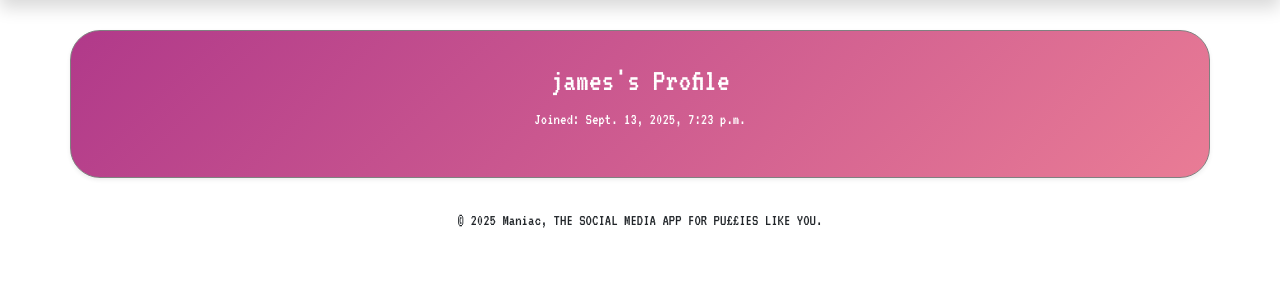
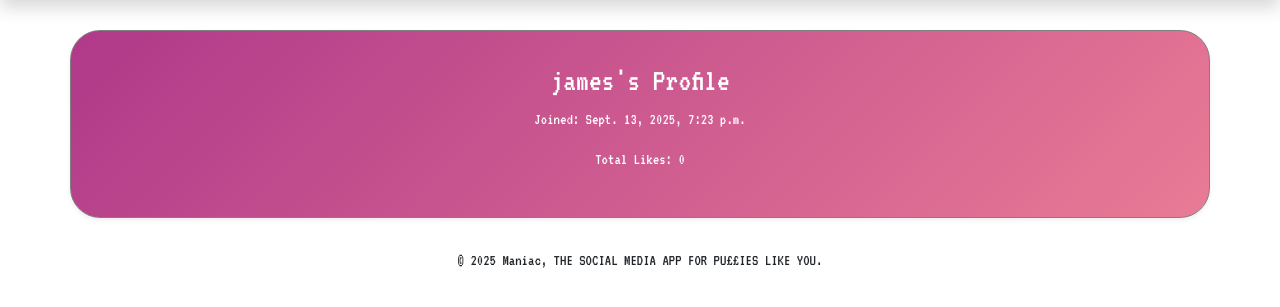
Before and after one commit to darkcom109/Maniac, a Django app: a page that uses maniac/core/templates/core/profile.html in a window 1280 px wide. Shown: the part 62-369 px from the top of the page. Run offline with Django 5.2, Linux system fonts and the light colour scheme; a user stored in the database is signed in; data comes from the database, SQL or seed files in the repository.

Commit message:
Each profile now has a total likes calculated using SQL

```diff
--- a/maniac/core/templates/core/profile.html
+++ b/maniac/core/templates/core/profile.html
@@ -4,5 +4,6 @@
     <div class="font-for-text text-center container container-feed-styling shadow-sm text-white">
         <h2>{{ profile_user.username }}'s Profile</h2>
         <p>Joined: {{ profile_user.date_joined }}</p>
+        <p>Total Likes: {{ total_likes }}</p>
     </div>
 {% endblock %}
--- a/maniac/core/templates/core/view_users.html
+++ b/maniac/core/templates/core/view_users.html
@@ -1,7 +1,7 @@
 {% extends 'core/base.html' %}
 {% block content %}
     <div class="container-feed-styling text-center text-black font-for-text d-flex flex-column gap-3">
-        <h1 class="font-for-brand text-white" style="font-size: 30px">USERS</h1>
+        <h1 class="font-for-brand text-white mb-3" style="font-size: 30px">USERS</h1>
         {% for user in users %}
             <div class="container-user-styling fs-5">
                 {{user.username}}
--- a/maniac/core/views.py
+++ b/maniac/core/views.py
@@ -4,6 +4,7 @@ from django.contrib.auth import login, logout
 from django.contrib import messages
 from django.contrib.auth.decorators import login_required
 from django.contrib.auth.models import User
+from django.db.models import Count
 from .forms import PostForm, CommentForm
 from .models import Post, Comment
 
@@ -14,8 +15,9 @@ def feed(request):
 
 @login_required(login_url='login')
 def profile(request, username):
-    user = get_object_or_404(User, username=username)
-    return render(request, 'core/profile.html', {'profile_user': user})
+    user = User.objects.get(username=username)
+    total_likes = Post.objects.filter(author=user).aggregate(total=Count('likes'))['total']
+    return render(request, 'core/profile.html', {'profile_user': user, 'total_likes': total_likes})
 
 @login_required(login_url='login')
 def view_users(request):
```
